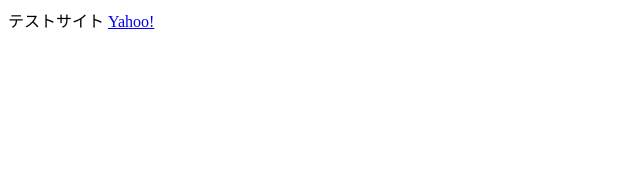
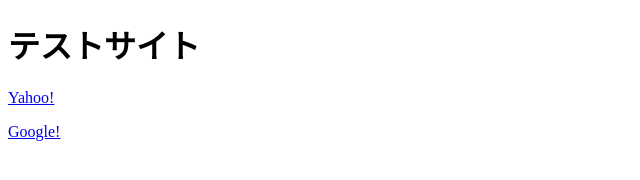
Before and after one commit to jinyasu/jinyasu.github.io, a plain HTML site: page index.html in a window 1280 px wide. Shown: the whole page, without its empty margins (0-640 px from the left). Drawn offline with Linux system fonts and the light colour scheme.

Commit message:
Googleリンクを追加した

```diff
--- a/index.html
+++ b/index.html
@@ -6,7 +6,9 @@
 </head>
 
 <body>
-テストサイト
-<a href="http://www.yahoo.co.jp">Yahoo!</a>
+<h1>テストサイト</h1>
+<p><a href="http://www.yahoo.co.jp">Yahoo!</a></p>
+<p><a href="http://www.google.co.jp">Google!</a></p>
+
 </body>
 </html>
```
